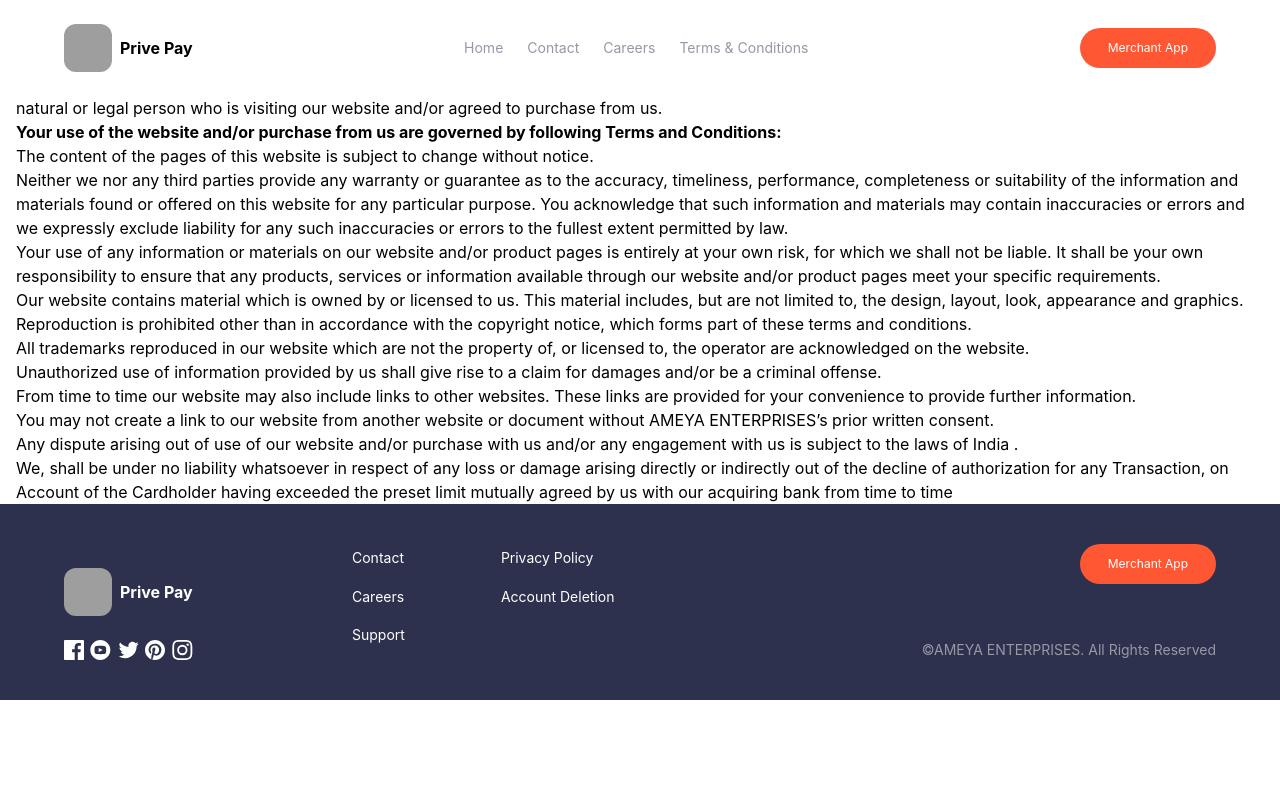
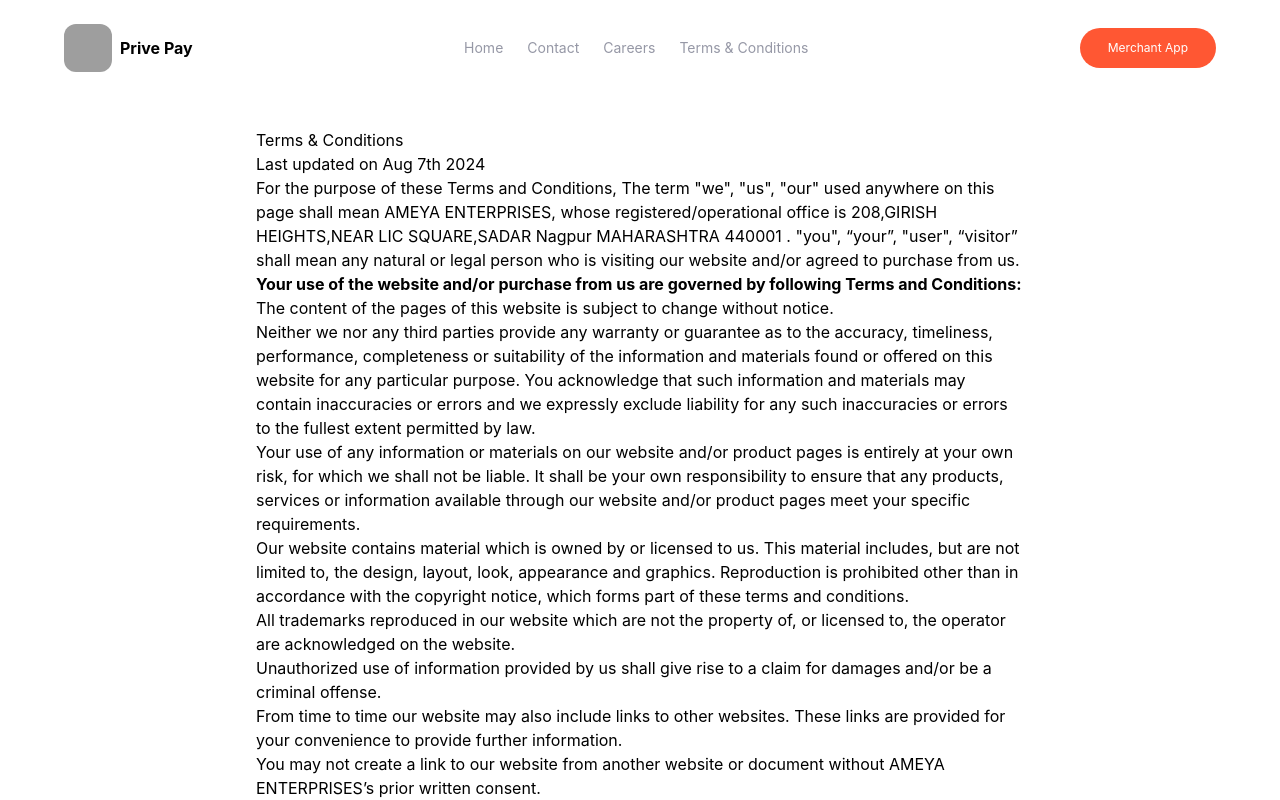
Before and after one commit to arman-mondal/privepay-web-final-latest, a React (Create React App) app: page /privacy in a window 1280 px wide. Shown: the top 800 px of the page. Built offline with nearby package versions, Linux system fonts and the light colour scheme; grey boxes are pictures that could not be loaded.

Commit message:
Update Privacy.tsx

```diff
--- a/src/components/terms/Privacy.tsx
+++ b/src/components/terms/Privacy.tsx
@@ -3,7 +3,7 @@
 
 export default function Privacy() {
         return (
-           <div className="content-container px-4">
+           <div className="content-container relative px-[20%] min-h-[140vh] mt-[10%]">
     <p className="content-head">Terms &amp; Conditions</p>
     <div className="content-seprater"></div>
     <p className="updated-date">Last updated on Aug 7th 2024</p>
```
